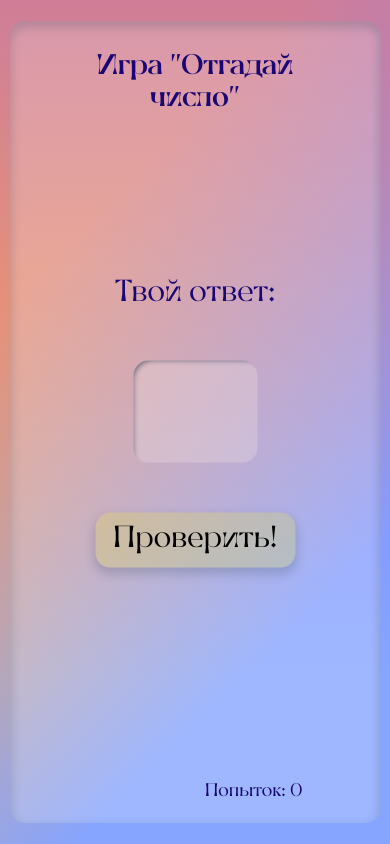
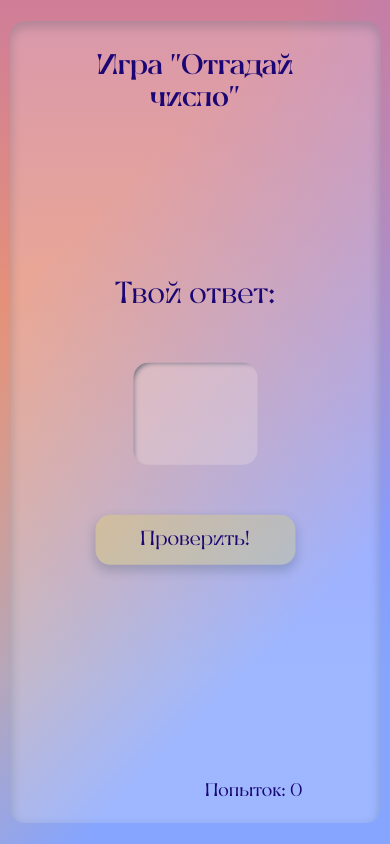
Before and after one commit to uzornakovre/guess-the-number, a website built with webpack: page src/index.html in a window 390 px wide. Both pictures are taken after a click on the button "Начать игру!". Built offline with nearby package versions, Linux system fonts and the light colour scheme.

Commit message:
fix: edit styles / set hidden number

```diff
--- a/src/assets/styles/components/button.scss
+++ b/src/assets/styles/components/button.scss
@@ -10,6 +10,13 @@
   box-shadow: 0px 5px 10px 2px rgba(34, 60, 80, 0.2);
   cursor: pointer;
   transition: all 0.2s linear;
+  color: inherit;
+  justify-content: center;
+  align-items: center;
+
+  @media screen and (max-width: 767px) {
+    font-size: 20px;
+  }
 
   &:hover {
     background-color: rgba(237, 237, 105, 0.725);
--- a/src/assets/styles/components/content.scss
+++ b/src/assets/styles/components/content.scss
@@ -14,6 +14,6 @@
 
   @media screen and (max-width: 767px) {
     width: 95vw;
-    height: 95vh;
+    height: 95svh;
   }
 }
--- a/src/assets/styles/components/output.scss
+++ b/src/assets/styles/components/output.scss
@@ -18,6 +18,7 @@
     margin: 0;
     color: rgb(112, 160, 30);
     visibility: hidden;
+    text-align: center;
 
     &_visible {
       visibility: visible;
--- a/src/js/main.js
+++ b/src/js/main.js
@@ -22,7 +22,7 @@ const setRangeCounter = (evt) => {
 
 // загадываем число в зависимости от диапазона
 const setHiddenNumber = (range) => {
-  hiddenNumber = Math.round(Math.random() * range);
+  hiddenNumber = Math.ceil(Math.random() * range);
   answerInput.max = range; // выставляем аттрибут max равным верхней границы (для валидации)
 };
 
```
